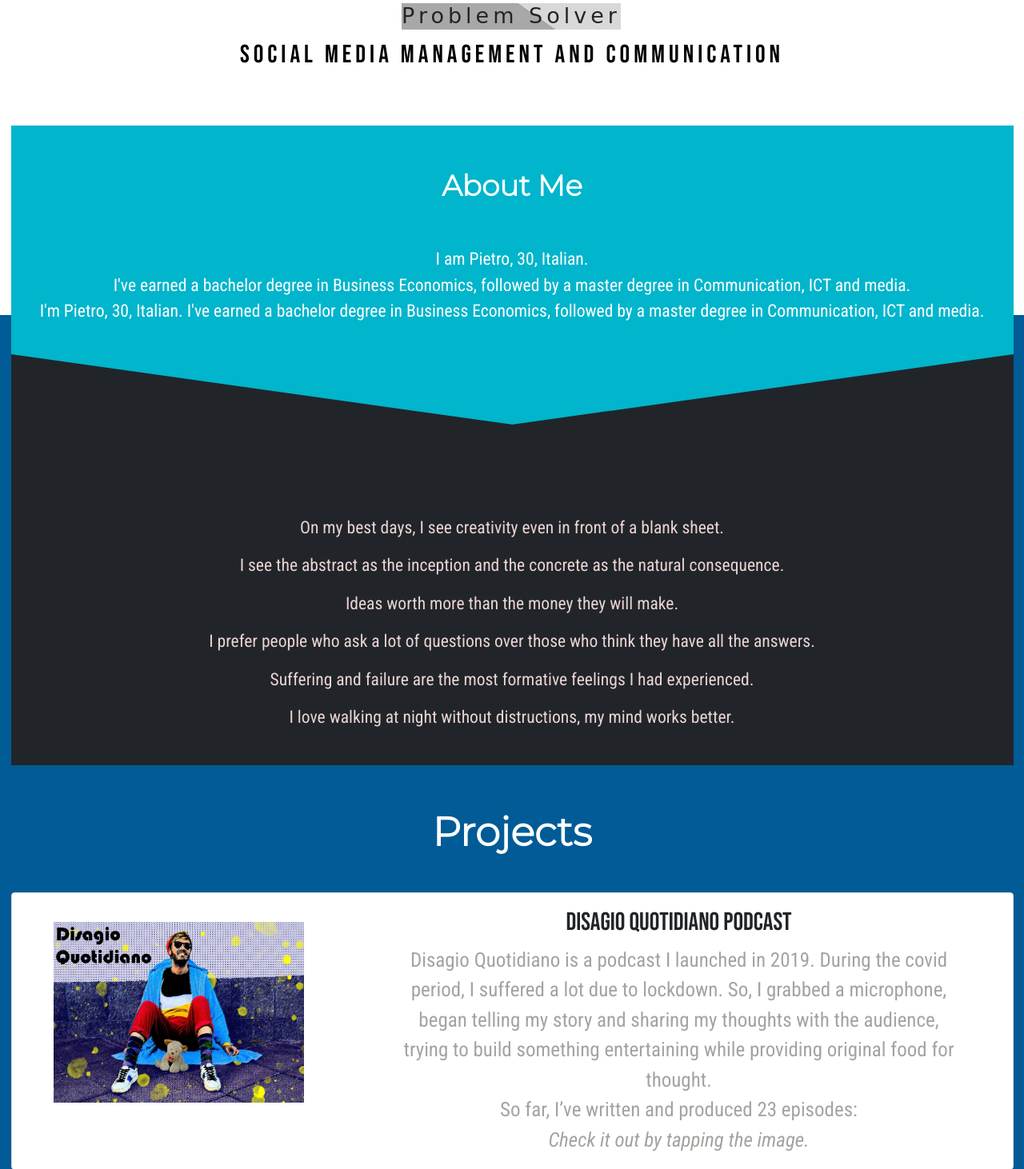
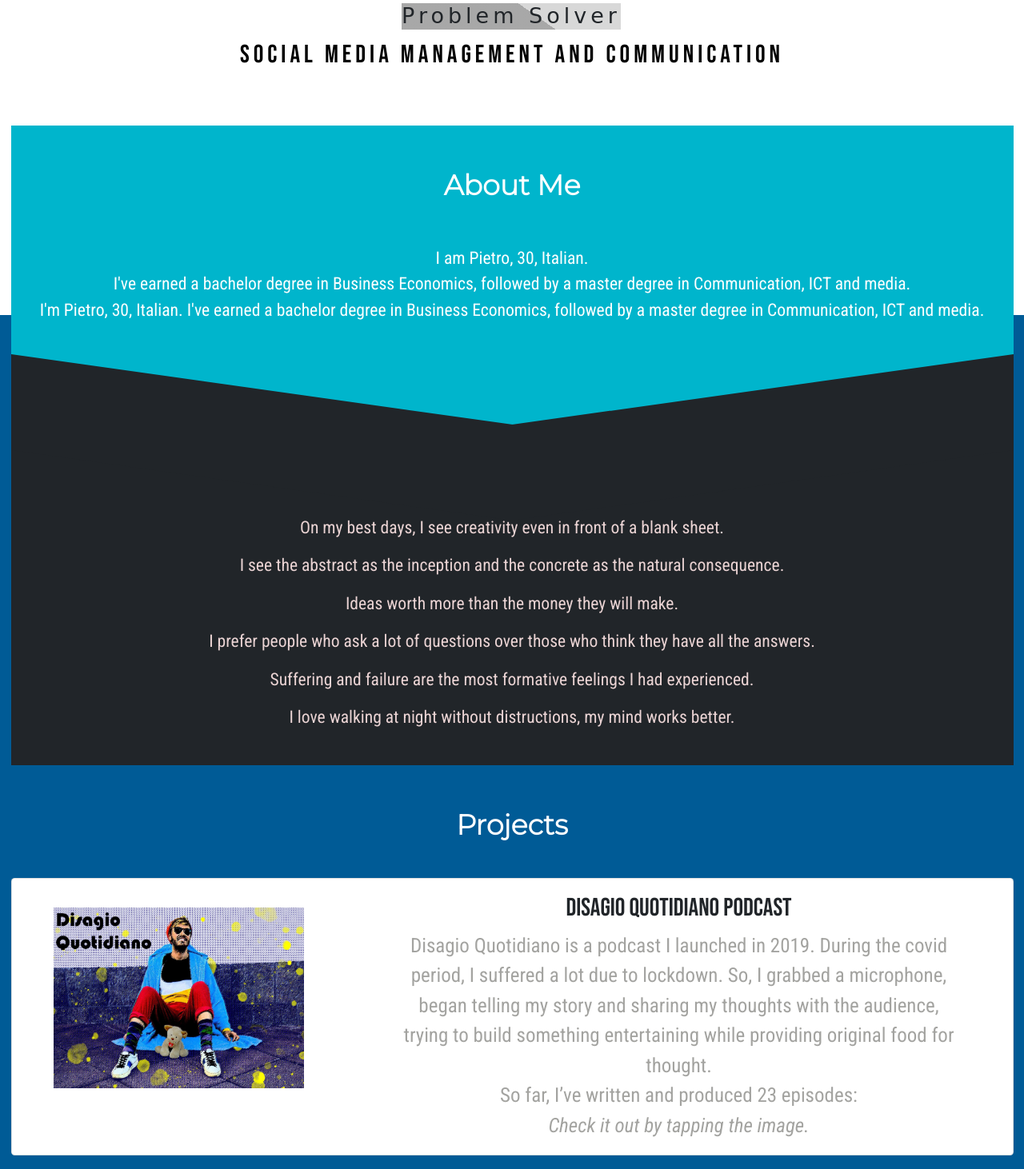
Before and after one commit to mariloupinera/portfolio-pietropozzati, a PHP site: page / in a window 1280 px wide. Shown: the part 406-1868 px from the top of the page at 80% size. Run offline with PHP 8.4, Linux system fonts and the light colour scheme; some web fonts are replaced; grey boxes are pictures that could not be loaded.

Commit message:
fontsize

```diff
--- a/style.css
+++ b/style.css
@@ -17,7 +17,6 @@
 h2.title.podcast {
   margin-top: 0;
   padding-bottom: 0;
-  font-size: 50px;
 }
 
 h2 {
@@ -59,6 +58,7 @@
   padding-top: 3rem;
   padding-bottom: 3rem;
   color: #fff;
+  font-size: 35px;
 }
 
 h5.card-title {
```
